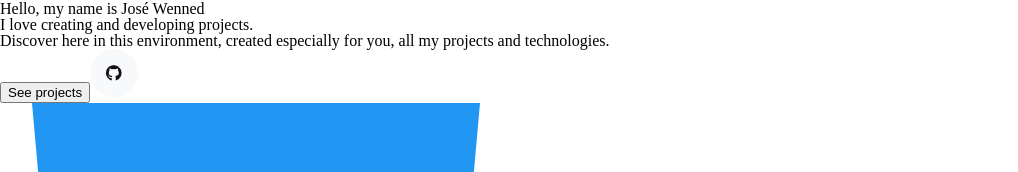
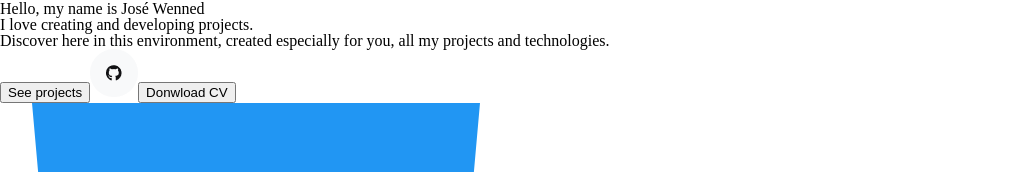
Before and after one commit to Kenzie-Academy-Brasil-Developers/Entrega---Portf-lio-de-Sucesso-JoseWenned, a React (Vite) app: page / in a window 1280 px wide. Shown: the part 334-506 px from the top of the page, without its empty margins (0-1018 px from the left). Built offline with nearby package versions, Linux system fonts and the light colour scheme.

Commit message:
feat: CV download functionality

```diff
--- a/src/Components/Home/home.component.tsx
+++ b/src/Components/Home/home.component.tsx
@@ -1,4 +1,10 @@
+import { useContext } from "react"
+import { UserContext } from "../../Providers/userContext.provider"
+
 export const Home = () => {
+
+    const { handleDownloadCv } = useContext( UserContext )
+
     return(
         <>
             <section>
@@ -17,6 +23,8 @@ export const Home = () => {
                         <a href="https://github.com/JoseWenned?tab=projects" target="blank"><button>See projects</button></a>
 
                         <a href="https://github.com/JoseWenned" target="blank"><img src="./src/assets/GitHub.png"/></a>
+
+                        <button type="submit" onClick={ handleDownloadCv }>Donwload CV</button>
                     </div>
                 </div>
 
--- a/src/Interfaces/UserContext/userContext.inteface.tsx
+++ b/src/Interfaces/UserContext/userContext.inteface.tsx
@@ -8,6 +8,7 @@ export interface IUserContext {
 
     handleEmailCopyClick: ( text: string ) => void
     handleTelephoneCopyClick: ( text: string ) => void
+    handleDownloadCv: () => void
 
 }
 
--- a/src/Providers/userContext.provider.tsx
+++ b/src/Providers/userContext.provider.tsx
@@ -42,15 +42,43 @@ export const UserProvider = ( { children }: IUserProvidersProps) => {
 
         document.execCommand("copy");
 
-        document.body.removeChild(textarea);
+        setTimeout(() => {
+            document.body.removeChild(textarea);
+        }, 200)
 
-        alert("Telephone copied to clipboard.");
+        setTimeout(() => {
+            alert("Telephone copied to clipboard.");
+        }, 200)
+
     };
+
+    // Function for donwload curriculum CV
+
+    const handleDownloadCv = () => {
+
+        const link = document.createElement("a");
+
+        link.href = "https://drive.google.com/file/d/1Ym4L8cFE-QDNkg2xsH1hlx2VYvGW8On0/view";
+
+        link.download = "Currículo-Backend-José Wenned.pdf";
+
+        link.click()
+
+        setTimeout(() => {
+            document.body.removeChild(link);
+        }, 200)
+
+        setTimeout(() => {
+            alert("Curriculum downloaded.");
+        }, 200)
+
+    }
 
     return(
         <UserContext.Provider value={{
             handleEmailCopyClick,
-            handleTelephoneCopyClick
+            handleTelephoneCopyClick,
+            handleDownloadCv
         }}>
             { children }
         </UserContext.Provider>
```
Also changed, not shown: 1 other file (tests, documents, lock files or other folders).
